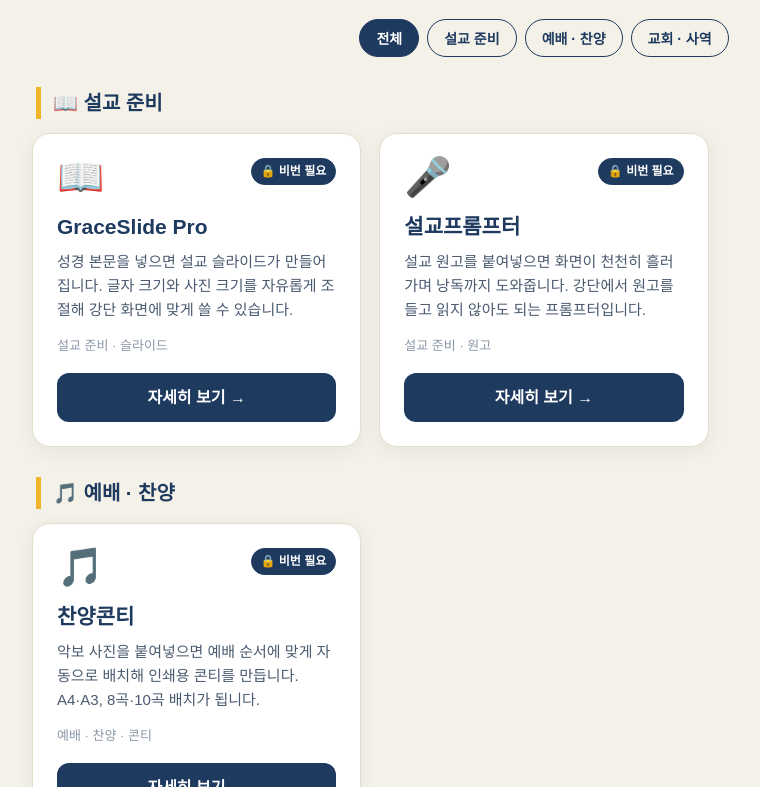
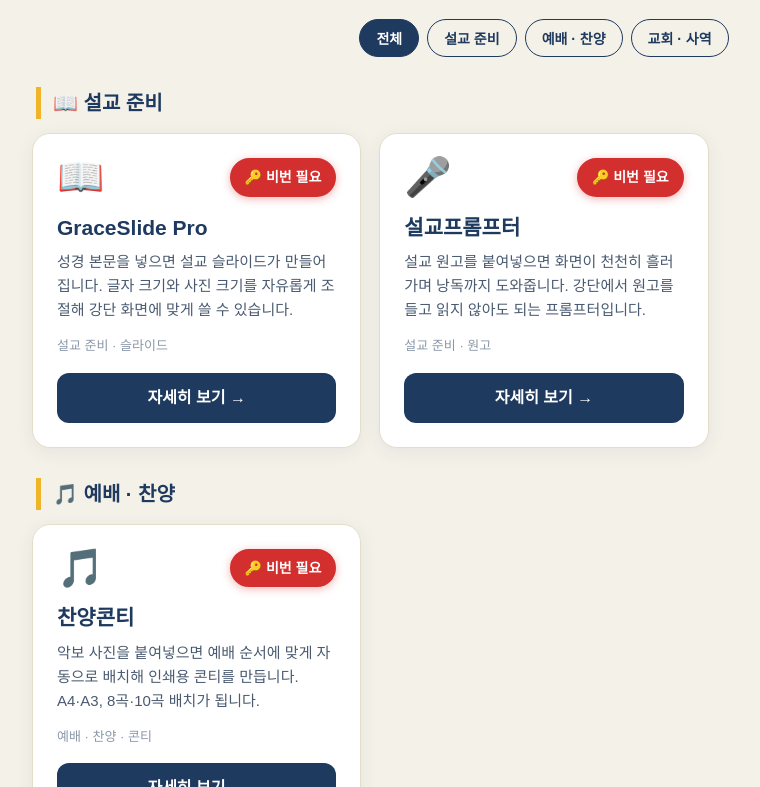
Before and after one commit to ttd0732-ux/pastor-app-box, a plain HTML site: page index.html in a window 1280 px wide. Shown: the part 635-1422 px from the top of the page, without its empty margins (96-856 px from the left). Drawn offline with Linux system fonts and the light colour scheme; no server answers.

Commit message:
비번 필요 표시를 빨간 열쇠 배지로 크게 변경

```diff
--- a/index.html
+++ b/index.html
@@ -47,7 +47,7 @@
   .card:hover{transform:translateY(-4px);box-shadow:0 10px 26px rgba(30,58,95,.14)}
   .top{display:flex;justify-content:space-between;align-items:flex-start;gap:10px}
   .icon{font-size:38px;line-height:1}
-  .lock{background:#1e3a5f;color:#fff;border:1px solid #1e3a5f;font-size:12px;font-weight:800;padding:3px 9px;border-radius:999px;white-space:nowrap}
+  .lock{background:#d32f2f;color:#fff;border:2px solid #d32f2f;font-size:14px;font-weight:900;padding:6px 13px;border-radius:999px;white-space:nowrap;box-shadow:0 2px 8px rgba(211,47,47,.35)}
   .free{background:#fdf3d7;color:#8a6400;border:1px solid #f0b429;font-size:12px;font-weight:800;padding:3px 9px;border-radius:999px;white-space:nowrap}
   .card h3{font-size:21px;margin:14px 0 6px}
   .card p{font-size:15px;color:#4a5a70;flex:1}
@@ -109,7 +109,7 @@
   <h2 class="cat-title" data-cat-title="sermon">📖 설교 준비</h2>
   <div class="grid" data-cat-group="sermon">
     <article class="card" data-cat="sermon" data-name="graceslide pro 설교 슬라이드 성경">
-      <div class="top"><div class="icon">📖</div><span class="lock">🔒 비번 필요</span></div>
+      <div class="top"><div class="icon">📖</div><span class="lock">🔑 비번 필요</span></div>
       <h3>GraceSlide Pro</h3>
       <p>성경 본문을 넣으면 설교 슬라이드가 만들어집니다. 글자 크기와 사진 크기를 자유롭게 조절해 강단 화면에 맞게 쓸 수 있습니다.</p>
       <div class="tag">설교 준비 · 슬라이드</div>
@@ -117,7 +117,7 @@
     </article>
 
     <article class="card" data-cat="sermon" data-name="설교프롬프터 원고 낭독 자동 스크롤">
-      <div class="top"><div class="icon">🎤</div><span class="lock">🔒 비번 필요</span></div>
+      <div class="top"><div class="icon">🎤</div><span class="lock">🔑 비번 필요</span></div>
       <h3>설교프롬프터</h3>
       <p>설교 원고를 붙여넣으면 화면이 천천히 흘러가며 낭독까지 도와줍니다. 강단에서 원고를 들고 읽지 않아도 되는 프롬프터입니다.</p>
       <div class="tag">설교 준비 · 원고</div>
@@ -128,7 +128,7 @@
   <h2 class="cat-title" data-cat-title="worship">🎵 예배 · 찬양</h2>
   <div class="grid" data-cat-group="worship">
     <article class="card" data-cat="worship" data-name="찬양콘티 악보 콘티 자동 배치">
-      <div class="top"><div class="icon">🎵</div><span class="lock">🔒 비번 필요</span></div>
+      <div class="top"><div class="icon">🎵</div><span class="lock">🔑 비번 필요</span></div>
       <h3>찬양콘티</h3>
       <p>악보 사진을 붙여넣으면 예배 순서에 맞게 자동으로 배치해 인쇄용 콘티를 만듭니다. A4·A3, 8곡·10곡 배치가 됩니다.</p>
       <div class="tag">예배 · 찬양 · 콘티</div>
```
Also changed, not shown: detail.html (+3 -3 lines).
